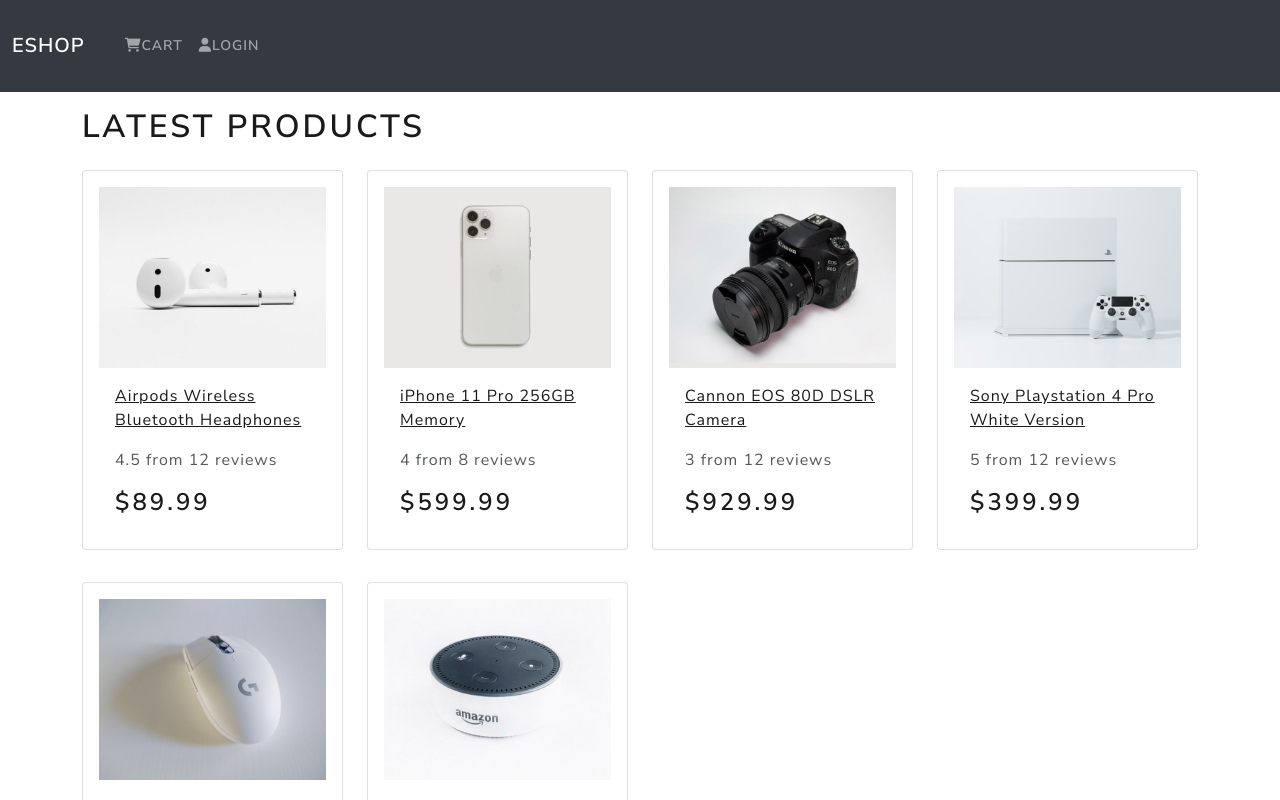
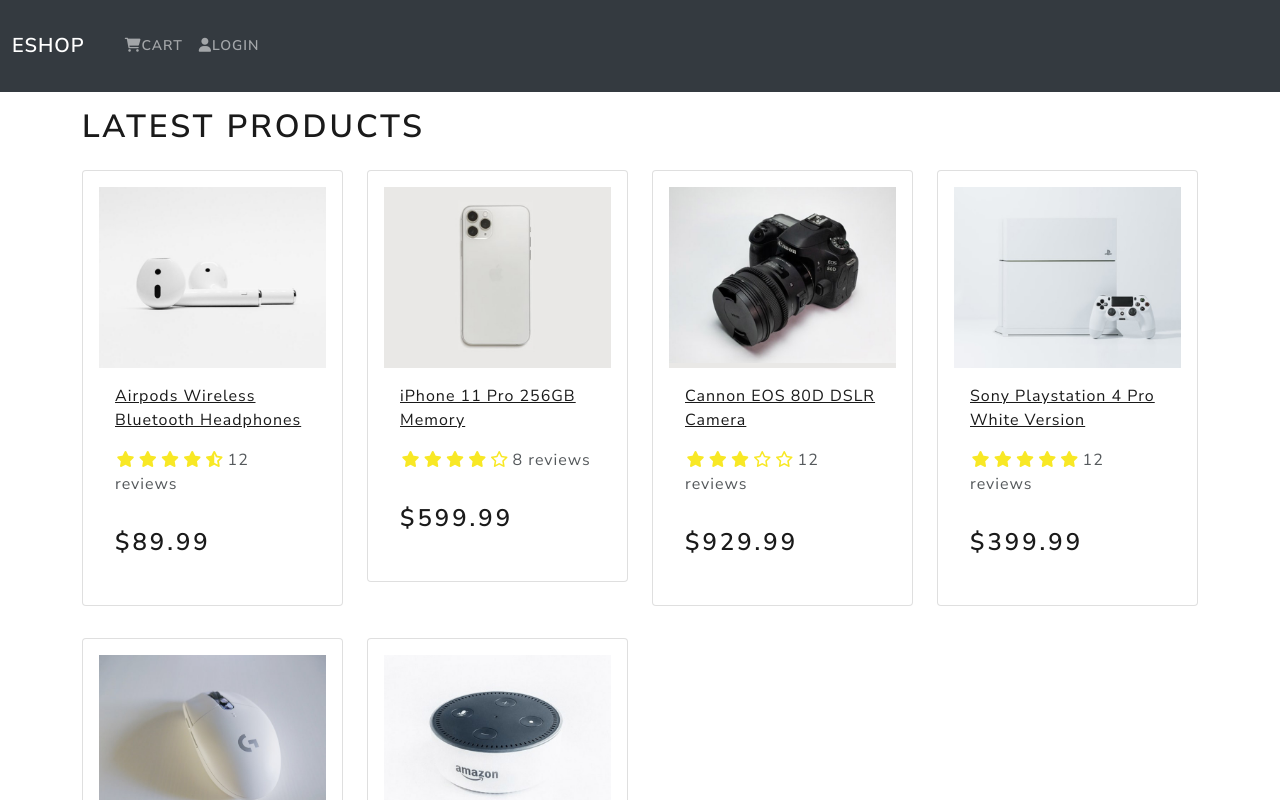
Before and after one commit to odinSanliveira/ReactDjangoEcommerce, a React (Create React App) app in the folder frontend/: page / in a window 1280 px wide. Shown: the top 800 px of the page. Built offline with nearby package versions, Linux system fonts and the light colour scheme.

Commit message:
creating rating component, updating index.css, fix HomeScreen key index.

```diff
--- a/frontend/src/components/Product.js
+++ b/frontend/src/components/Product.js
@@ -1,5 +1,6 @@
 import React from 'react'
 import { Card } from 'react-bootstrap'
+import Rating from './Rating'
 
 function Product({product}) {
   return (
@@ -15,7 +16,7 @@
             </a>
             <Card.Text as="div">
                 <div className='my-3'>
-                    {product.rating} from {product.numReviews} reviews
+                    <Rating value={product.rating} text={`${product.numReviews} reviews`} color={'#f8E825'}/>
 
                 </div>
             </Card.Text>
--- /dev/null
+++ b/frontend/src/components/Rating.js
@@ -0,0 +1,61 @@
+import React from 'react'
+
+function Rating({value, text, color}) {
+  return (
+    <div className='rating'>
+        <span>
+            <i style={{color}} className={
+                value >= 1
+                ? 'fas fa-star'
+                : value >= 0.5
+                    ? 'fas fa-star-half-alt'
+                    : 'far fa-star'
+
+            }></i>
+        </span>
+        <span>
+            <i style={{color}} className={
+                value >= 2
+                ? 'fas fa-star'
+                : value >= 1.5
+                    ? 'fas fa-star-half-alt'
+                    : 'far fa-star'
+
+            }></i>
+        </span>
+        <span>
+            <i style={{color}} className={
+                value >= 3
+                ? 'fas fa-star'
+                : value >= 2.5
+                    ? 'fas fa-star-half-alt'
+                    : 'far fa-star'
+
+            }></i>
+        </span>
+        <span>
+            <i style={{color}} className={
+                value >= 4
+                ? 'fas fa-star'
+                : value >= 3.5
+                    ? 'fas fa-star-half-alt'
+                    : 'far fa-star'
+
+            }></i>
+        </span>
+        <span>
+            <i style={{color}} className={
+                value >= 5
+                ? 'fas fa-star'
+                : value >= 4.5
+                    ? 'fas fa-star-half-alt'
+                    : 'far fa-star'
+
+            }></i>
+        </span>
+        <span>{text && text}</span>
+    </div>
+  )
+}
+
+export default Rating
--- a/frontend/src/index.css
+++ b/frontend/src/index.css
@@ -1,3 +1,9 @@
 main{
     min-height: 80vh;
 }
+h3{
+    padding: 1rem 0;
+}
+.rating span{
+    margin: 0.1rem;
+}
--- a/frontend/src/screens/HomeScreen.js
+++ b/frontend/src/screens/HomeScreen.js
@@ -10,7 +10,7 @@
         <h1>Latest Products</h1>
         <Row>
             {products.map(product => (
-                <Col key={product.id} sm={12} md={6} lg={3}>
+                <Col key={product._id} sm={12} md={6} lg={3}>
                     <Product product={product}/>
                 </Col>
             ))}
```
